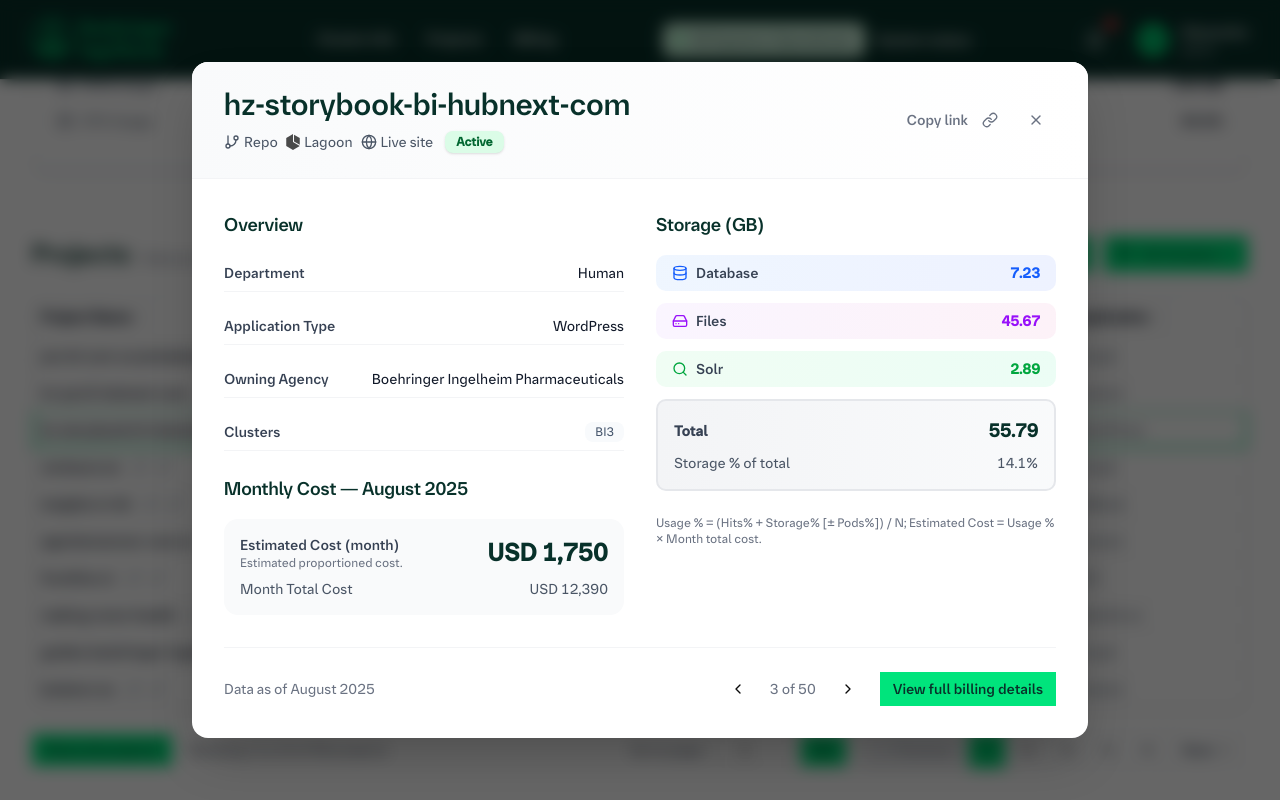
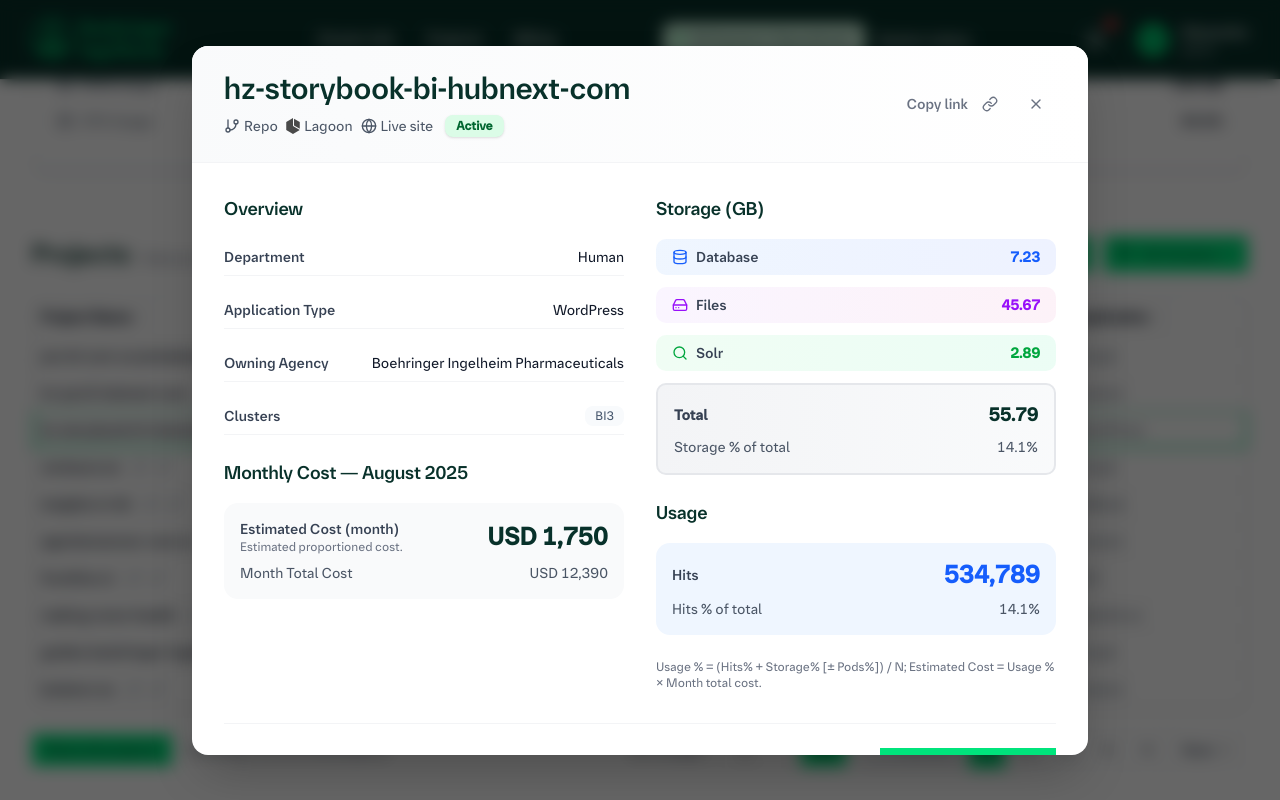
Before and after one commit to kubiq1/bi-dashboard-prototype, a Next.js app: page / in a window 1280 px wide. Both pictures are taken after a click on the element 640 px from the left and 967 px from the top of the page. Shown: the part 538-1338 px from the top of the page. Built offline with nearby package versions, Linux system fonts and the light colour scheme.

Commit message:
Add Usage section after Storage in dashboard page
cgen-4604cb7c9abf43ffb553745996f07872

```diff
--- a/app/page.tsx
+++ b/app/page.tsx
@@ -1791,6 +1791,30 @@ function ProjectModal({
                 </div>
               </div>
 
+              {/* Usage */}
+              <div>
+                <h3 className="text-lg font-medium text-[#08312a] mb-4" style={{ fontFamily: "var(--font-headline)" }}>
+                  Usage
+                </h3>
+                <div className="bg-blue-50 rounded-xl p-4">
+                  <div className="flex justify-between items-center mb-2">
+                    <span className="text-sm font-medium text-gray-700">Hits</span>
+                    <span className="text-2xl font-bold text-blue-600">
+                      {project.usage.hits ? project.usage.hits.toLocaleString() : '—'}
+                    </span>
+                  </div>
+                  <div className="flex justify-between items-center text-sm text-gray-600">
+                    <span>Hits % of total</span>
+                    <span>{project.usage.hitsPct ? project.usage.hitsPct.toFixed(1) + '%' : '—'}</span>
+                  </div>
+                  {(!project.usage.hits || !project.usage.hitsPct) && (
+                    <div className="mt-2 text-xs text-gray-500">
+                      No data for selected month.
+                    </div>
+                  )}
+                </div>
+              </div>
+
               {/* Usage Note */}
               {(project.usage.hitsPct || project.storage.storagePct) && (
                 <div className="mt-4">
```
